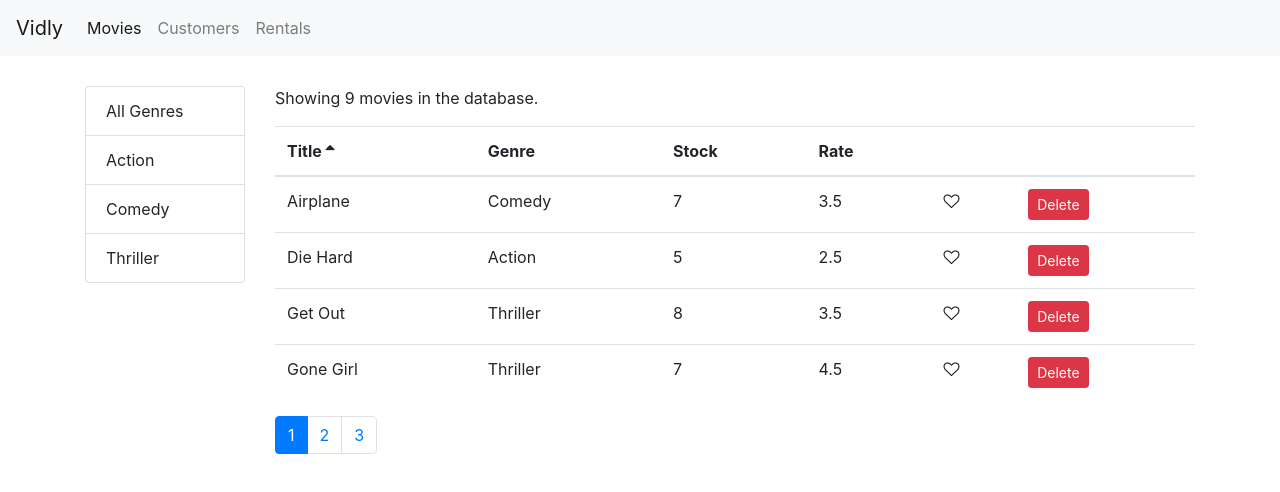
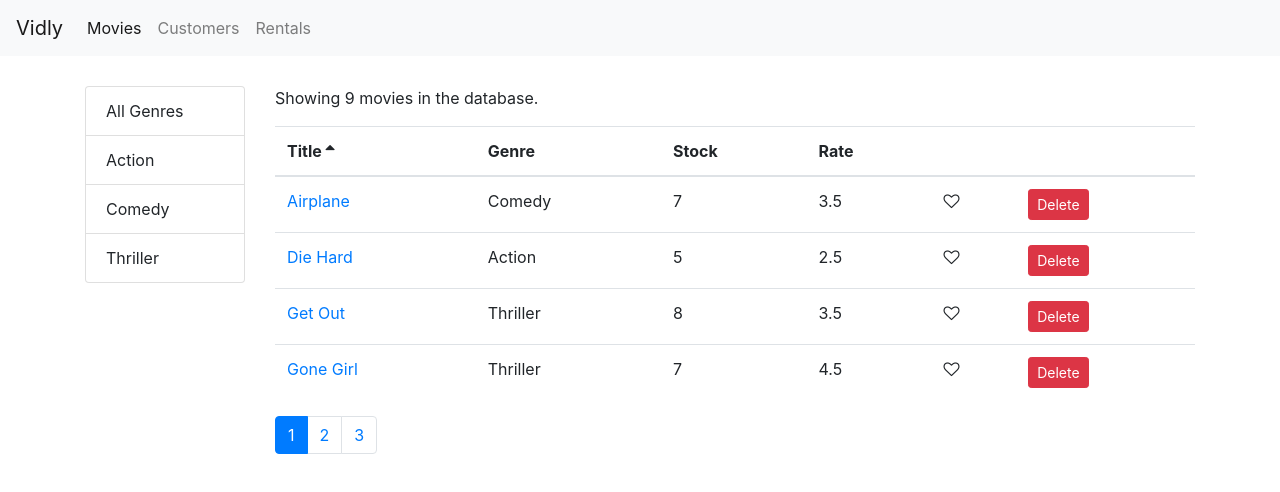
Before and after one commit to ThongDo-git/practice, a React (Create React App) app: page /movies in a window 1280 px wide. Shown: the top 492 px of the page. Built offline with nearby package versions, Linux system fonts and the light colour scheme.

Commit message:
added link to movies

```diff
--- a/src/components/moviesTable.jsx
+++ b/src/components/moviesTable.jsx
@@ -1,10 +1,15 @@
 import React, { Component } from "react";
+import { Link } from "react-router-dom";
 import Table from "./common/table";
 import Like from "./common/like";
 
 class MoviesTable extends Component {
   columns = [
-    { path: "title", label: "Title" },
+    {
+      path: "title",
+      label: "Title",
+      content: movie => <Link to={`/movies/${movie._id}`}>{movie.title}</Link>
+    },
     { path: "genre.name", label: "Genre" },
     { path: "numberInStock", label: "Stock" },
     { path: "dailyRentalRate", label: "Rate" },
```
